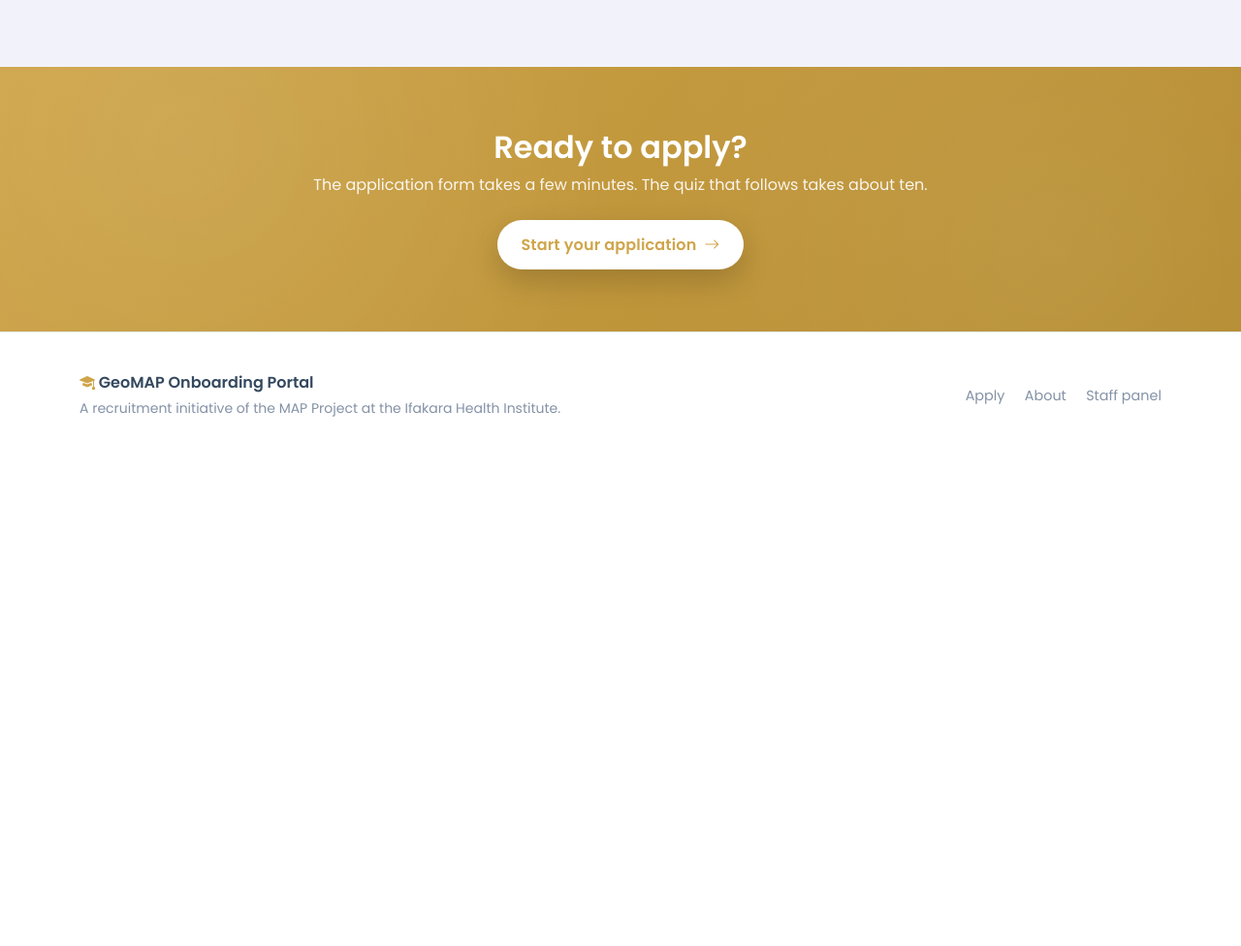
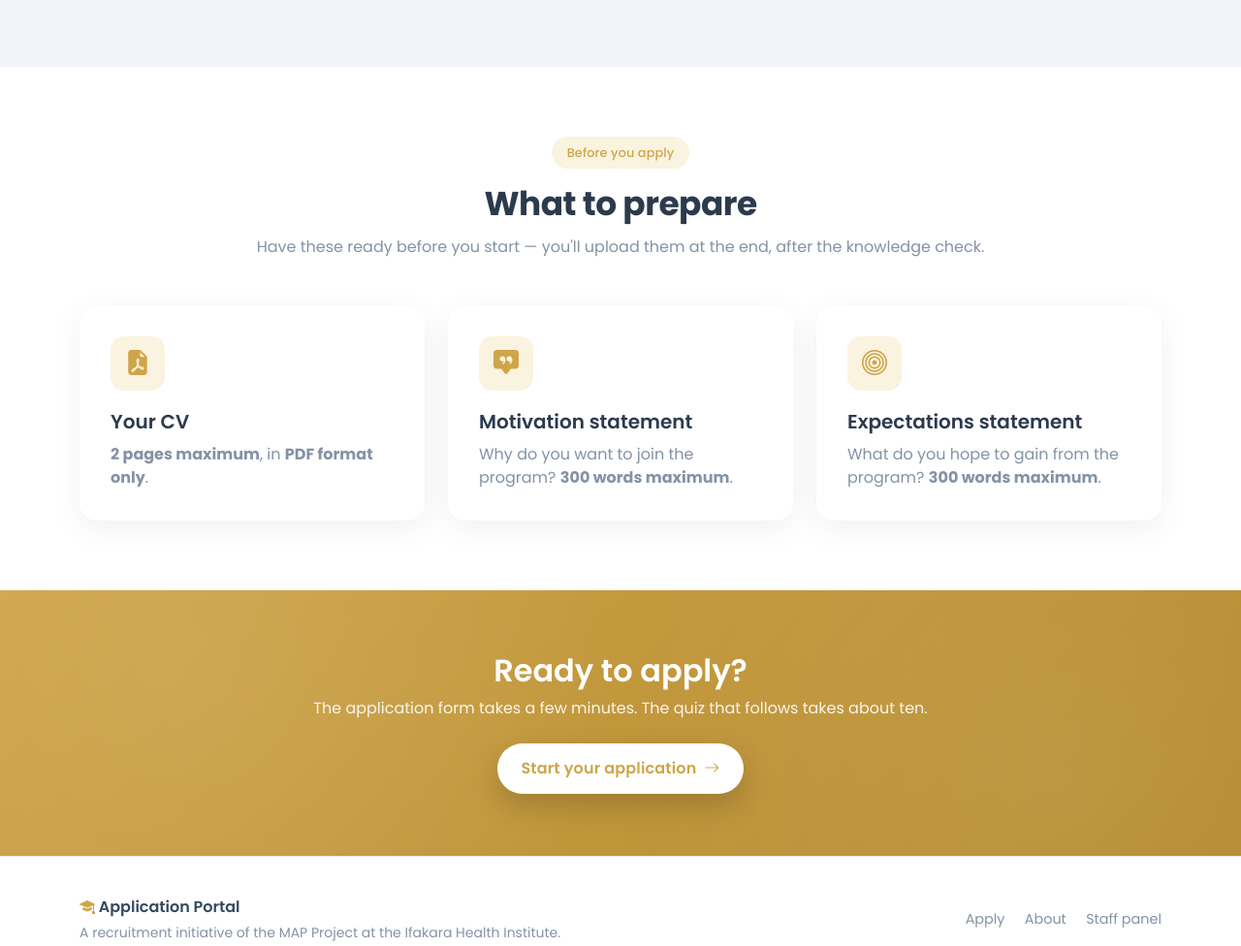
Before and after one commit to kcham193/SPAAT---ONBOARDNIG-PORTAL-FRONTEND, a plain HTML site: page index.html in a window 1280 px wide. Shown: the part 1541-2517 px from the top of the page at 97% size. Before the commit the page ends 2013 px from the top, so only its background shows below. Drawn offline with nearby package versions, Linux system fonts and the light colour scheme.

Commit message:
Rename portal to "Application Portal"; move Start CTA below instructions
Two changes:

1. Rename user-visible "GeoMAP Onboarding Portal" (and "GeoMAP Staff
   Panel") to just "Application Portal" / "Staff Panel" — every page
   title, navbar brand, hero heading, footer brand line, and meta
   description updated in one pass.

2. Landing page restructure so applicants see requirements before the
   Start Application button:
   - Drop the primary "Start Application" button from the hero. The
     hero now has a single "See what you'll need" button that scrolls
     to the new instructions section.
   - Add a "Before you apply" section between "About the program" and
     the CTA strip, with three feature cards spelling out:
       * CV: 2 pages maximum, PDF format only
       * Motivation statement: 300 words maximum
       * Expectations statement: 300 words maximum
   - The bottom CTA strip stays as the only place with an Start
     Application button — reached after reading requirements.

Also update the Step 5 (final submission) fields on apply.html to
match:
   - Motivation / Expectations labels append "(300 words max)"
   - CV label changes from "(PDF/DOC)" to "(PDF only, 2 pages max)"
   - CV file input accept switches from ".pdf,.doc,.docx" to
     "application/pdf,.pdf" so non-PDF files are filtered by the OS
     picker.

The Continue-Application JS at the bottom of index.html still finds
#cta-bottom (only #cta-start was removed) — the localStorage check
harmlessly no-ops when the top button doesn't exist.

Co-Authored-By: Claude Opus 4.7 (1M context) <noreply@anthropic.com>

```diff
--- a/index.html
+++ b/index.html
@@ -3,8 +3,8 @@
 <head>
   <meta charset="utf-8">
   <meta name="viewport" content="width=device-width, initial-scale=1">
-  <title>GeoMAP Onboarding Portal — Ifakara Health Institute</title>
-  <meta name="description" content="Apply to the GeoMAP training program at the Ifakara Health Institute's MAP Project — R programming, spatial data, Bayesian statistics, and applied health data science.">
+  <title>Application Portal — Ifakara Health Institute</title>
+  <meta name="description" content="Apply to the training program at the Ifakara Health Institute's MAP Project — R programming, spatial data, Bayesian statistics, and applied health data science.">
 
   <!-- Fonts -->
   <link rel="preconnect" href="https://fonts.googleapis.com">
@@ -27,7 +27,7 @@
       <img src="img/ihi-logo.jpg" alt="Ifakara Health Institute" class="brand-logo brand-logo-ihi">
       <img src="img/map-logo.png" alt="MAP Project" class="brand-logo brand-logo-map">
       <span class="brand-divider d-none d-md-inline-block"></span>
-      <span class="brand-text d-none d-md-inline">GeoMAP Onboarding Portal</span>
+      <span class="brand-text d-none d-md-inline">Application Portal</span>
     </a>
     <div class="d-flex gap-2">
       <a class="btn btn-sm btn-outline-secondary" href="apply.html"><i class="bi bi-file-earmark-text"></i> Apply</a>
@@ -40,18 +40,15 @@
 <section class="hero">
   <div class="container">
     <div class="hero-inner text-center">
-      <h1 class="hero-title">GeoMAP Onboarding Portal</h1>
+      <h1 class="hero-title">Application Portal</h1>
       <p class="hero-tagline">
         Apply to join our training program in
         <strong>R programming</strong>, <strong>spatial data analysis</strong>,
         <strong>Bayesian statistics</strong>, and <strong>applied health data science</strong>.
       </p>
-      <div class="hero-cta d-flex flex-wrap justify-content-center gap-3">
-        <a class="btn btn-primary btn-lg px-4" href="apply.html" id="cta-start">
-          Start Application <i class="bi bi-arrow-right ms-1"></i>
-        </a>
-        <a class="btn btn-outline-secondary btn-lg px-4" href="#how-it-works">
-          Learn more
+      <div class="hero-cta d-flex justify-content-center">
+        <a class="btn btn-primary btn-lg px-4" href="#before-you-apply">
+          See what you'll need <i class="bi bi-arrow-down ms-1"></i>
         </a>
       </div>
       <p class="text-muted small mt-3 mb-0">
@@ -161,6 +158,51 @@
   </div>
 </section>
 
+<!-- ============ BEFORE YOU APPLY ============ -->
+<section class="section-white" id="before-you-apply">
+  <div class="container">
+    <div class="section-header text-center mb-5">
+      <span class="badge-pill-brand mb-2">Before you apply</span>
+      <h2>What to prepare</h2>
+      <p class="text-muted">
+        Have these ready before you start — you'll upload them at the end,
+        after the knowledge check.
+      </p>
+    </div>
+    <div class="row g-4">
+      <div class="col-md-4">
+        <div class="feature-card">
+          <div class="feature-icon"><i class="bi bi-file-earmark-pdf-fill"></i></div>
+          <h5>Your CV</h5>
+          <p class="text-muted mb-0">
+            <strong>2 pages maximum</strong>, in <strong>PDF format only</strong>.
+          </p>
+        </div>
+      </div>
+      <div class="col-md-4">
+        <div class="feature-card">
+          <div class="feature-icon"><i class="bi bi-chat-square-quote-fill"></i></div>
+          <h5>Motivation statement</h5>
+          <p class="text-muted mb-0">
+            Why do you want to join the program?
+            <strong>300 words maximum</strong>.
+          </p>
+        </div>
+      </div>
+      <div class="col-md-4">
+        <div class="feature-card">
+          <div class="feature-icon"><i class="bi bi-bullseye"></i></div>
+          <h5>Expectations statement</h5>
+          <p class="text-muted mb-0">
+            What do you hope to gain from the program?
+            <strong>300 words maximum</strong>.
+          </p>
+        </div>
+      </div>
+    </div>
+  </div>
+</section>
+
 <!-- ============ CTA STRIP ============ -->
 <section class="cta-strip">
   <div class="container text-center">
@@ -180,7 +222,7 @@
     <div class="row align-items-center g-3">
       <div class="col-md-7">
         <div class="fw-semibold mb-1">
-          <i class="bi bi-mortarboard-fill text-primary"></i> GeoMAP Onboarding Portal
+          <i class="bi bi-mortarboard-fill text-primary"></i> Application Portal
         </div>
         <p class="text-muted small mb-0">
           A recruitment initiative of the MAP Project at the Ifakara Health Institute.
```
Also changed, not shown: apply.html (+6 -6 lines), panel.html (+2 -2 lines).
